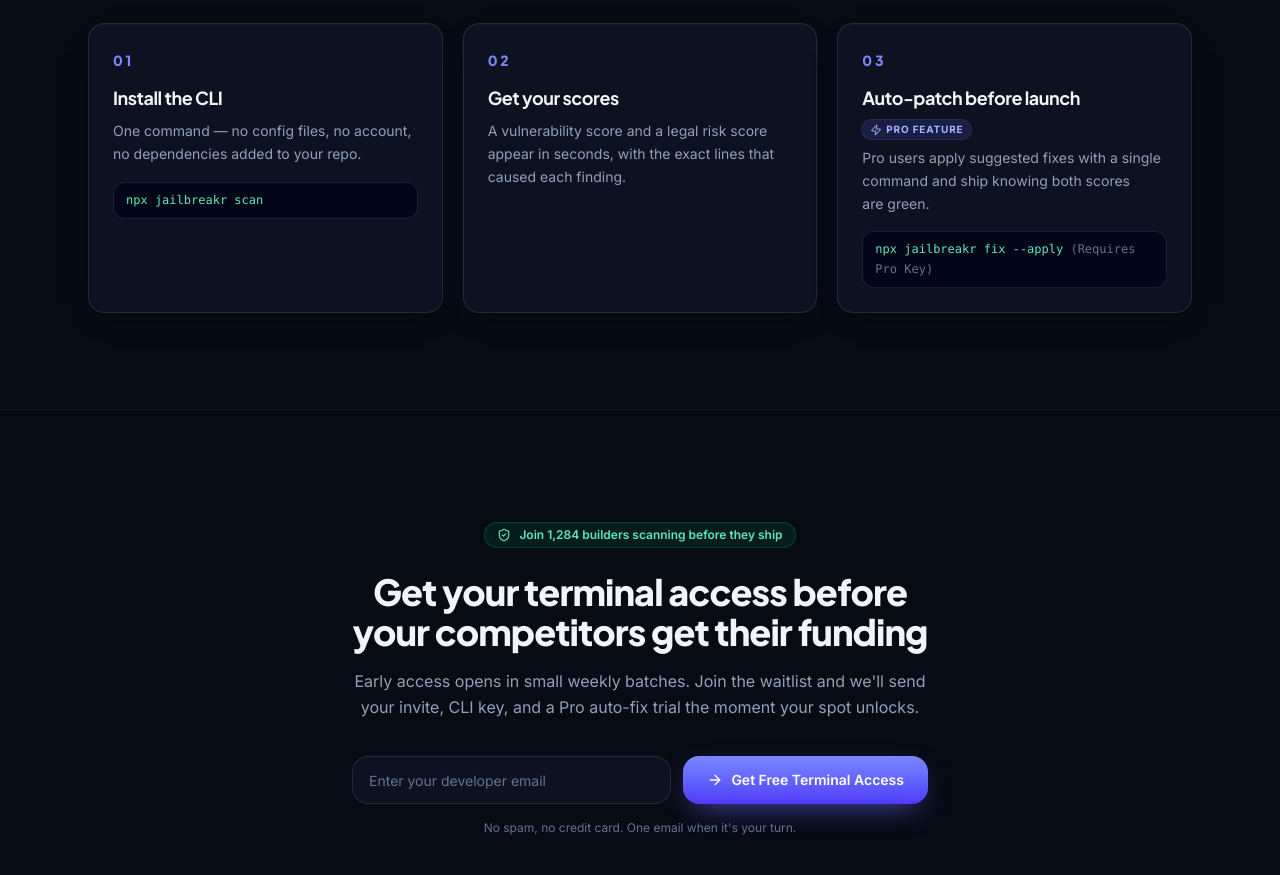
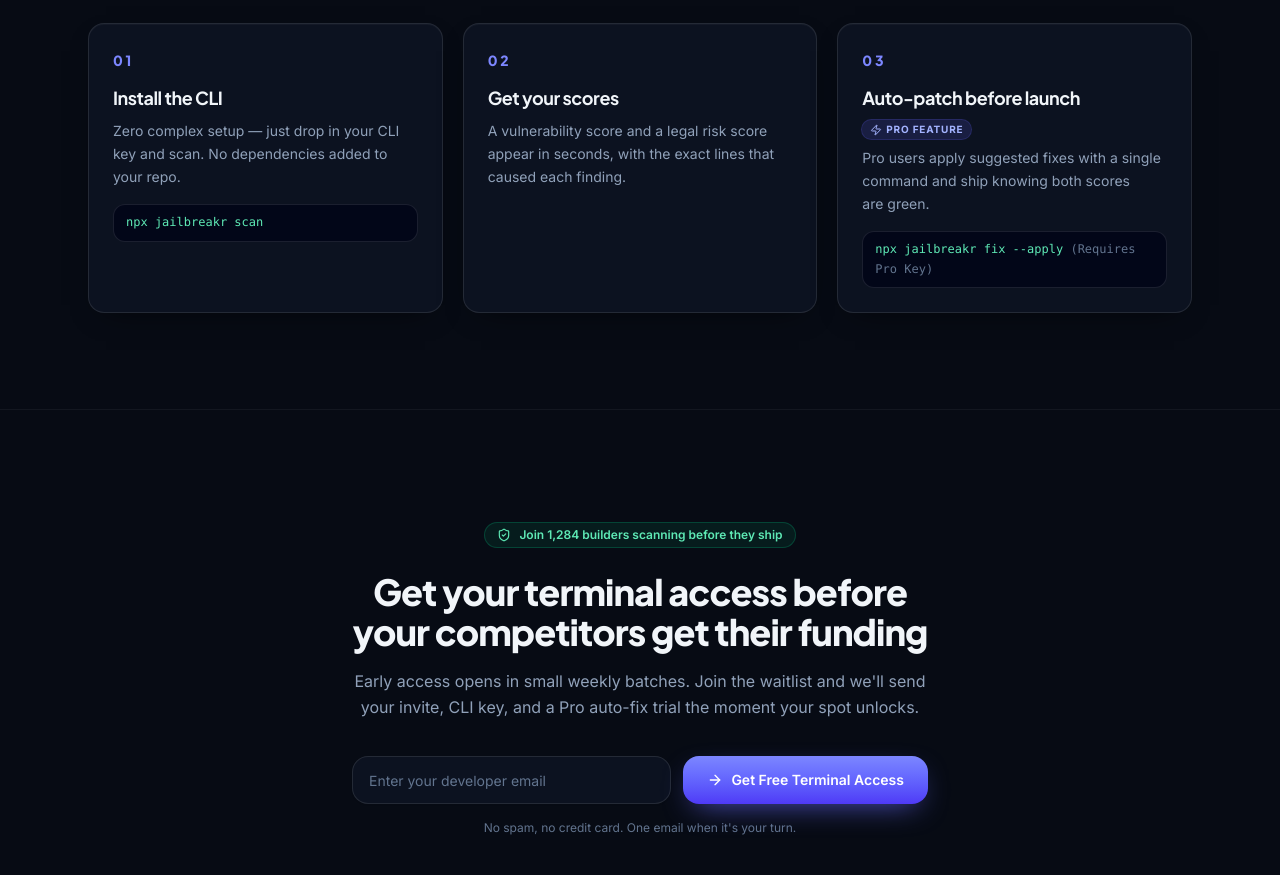
Before and after one commit to MuhammadAarib-alt/Jailbreakr, a React (Vite) app: page / in a window 1280 px wide. Shown: the part 2680-3555 px from the top of the page. Built offline with nearby package versions, Linux system fonts and the light colour scheme; no server answers; what @convex-dev/auth would draw is missing.

Commit message:
Freebuff: In the "How It Works" section under Step 01 (Install the...

```diff
--- a/src/components/landing/Sections.tsx
+++ b/src/components/landing/Sections.tsx
@@ -121,7 +121,7 @@ const STEPS: {
   {
     number: "01",
     title: "Install the CLI",
-    body: "One command — no config files, no account, no dependencies added to your repo.",
+    body: "Zero complex setup — just drop in your CLI key and scan. No dependencies added to your repo.",
     code: "npx jailbreakr scan",
   },
   {
```
